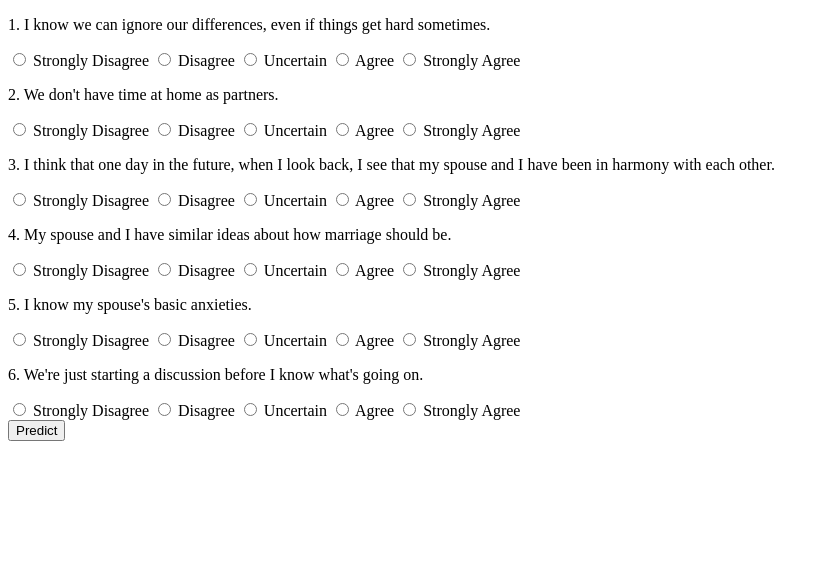
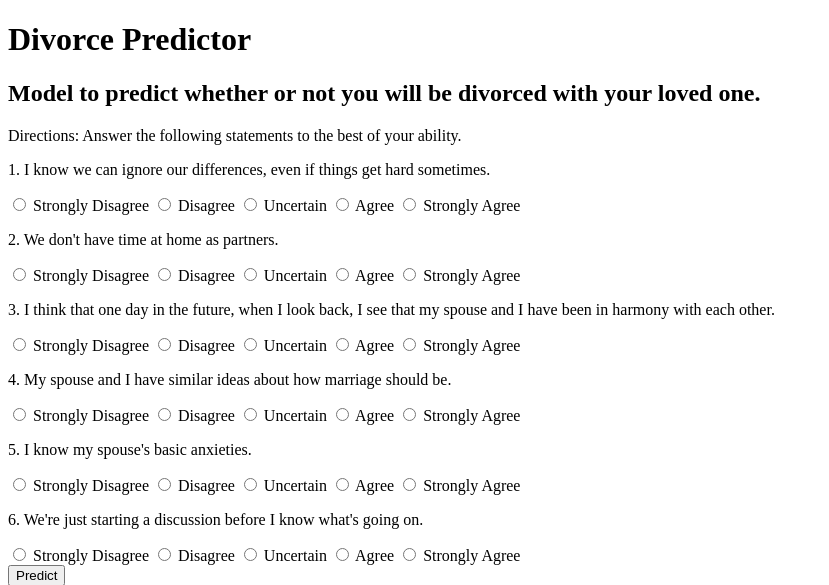
Before and after one commit to SaeedAnas/divorce-predictor, a Flask app: page / in a window 1280 px wide. Shown: the top 585 px of the page, without its empty margins (0-829 px from the left). Run offline with Flask 2, Linux system fonts and the light colour scheme; parts of the project's set-up code (start-up, migrations or seed data) failed here and were passed over.

Commit message:
Added introduction and how to play

```diff
--- a/app.py
+++ b/app.py
@@ -22,9 +22,9 @@ def predict():
         final_features[0].append(value)
     prediction = model.predict(final_features)
     if prediction == [1]:
-       output = "You're not divorced"
+       output = 'Your love is eternal!'
     else:
-        output = 'You will be divorced'
+        output = 'You are doomed to divorce...'
 
     return render_template('answer.html', answer=output, prediction=prediction, answers=final_features)
 
--- a/templates/index.html
+++ b/templates/index.html
@@ -3,10 +3,13 @@
 <head>
     <meta charset="UTF-8">
     <meta name="viewport" content="width=device-width, initial-scale=1.0">
-    <title>Predict Divorce</title>
+    <link rel="stylesheet" href="{{ url_for('static', filename='css/style.css') }}">    <title>Predict Divorce</title>
 </head>
 <body>
     <div class = "form">
+        <h1>Divorce Predictor</h1>
+        <h2>Model to predict whether or not you will be divorced with your loved one.</h2>
+        <p class = "directions">Directions: Answer the following statements to the best of your ability.</p>
         <form action="{{ url_for('predict')}}" method = "post">
            {{ form | safe }}
            <button type = "submit">Predict</button>
```
Also changed, not shown: static/css/style.css (added).
